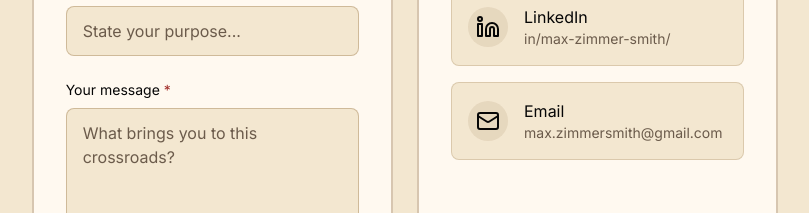
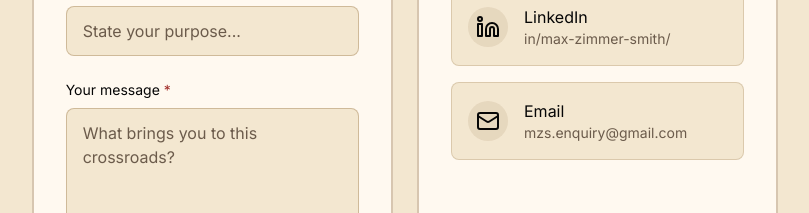
Before and after one commit to maxecution/my-portfolio, a React (Vite) app: page / in a window 1280 px wide. Shown: the part 3760-3973 px from the top of the page, without its empty margins (235-1044 px from the left). Built offline with nearby package versions, Linux system fonts and the light colour scheme.

Commit message:
updated contact data, pulled handles and urls into constants for easy update

```diff
--- a/api/contact.ts
+++ b/api/contact.ts
@@ -3,7 +3,7 @@ import { Redis } from '@upstash/redis';
 import { Resend } from 'resend';
 import crypto from 'crypto';
 
-const ownerEmail: string = 'max.zimmersmith@gmail.com'; // Update to relevant reply-to email
+const ownerEmail: string = 'mzs.enquiry@gmail.com'; // Update to relevant reply-to email
 const resend = new Resend(process.env.RESEND_API_KEY);
 const redis = new Redis({
   url: process.env.KV_REST_API_URL!,
@@ -35,7 +35,7 @@ function isMessageValid(message: string): boolean {
 function getIp(request: VercelRequest): string | undefined {
   const headers = request.headers ?? {};
   const xfwd = headers['x-forwarded-for'];
-  const ip = Array.isArray(xfwd) ? xfwd[0] : xfwd ?? request.socket?.remoteAddress;
+  const ip = Array.isArray(xfwd) ? xfwd[0] : (xfwd ?? request.socket?.remoteAddress);
   return ip?.toString();
 }
 
--- a/src/data/contact/Contact.data.tsx
+++ b/src/data/contact/Contact.data.tsx
@@ -19,7 +19,11 @@ export interface QuickInfoCard {
 }
 
 // this needs to be updated manually in api/contact.ts as well
-export const ownerEmail: string = 'max.zimmersmith@gmail.com';
+const githubHandle = 'maxecution';
+const githubUrl = 'https://github.com/' + githubHandle;
+const linkedinHandle = 'in/max-zimmer-smith/';
+const linkedinUrl = 'https://www.linkedin.com/' + linkedinHandle;
+const ownerEmail: string = 'mzs.enquiry@gmail.com';
 
 export const contactIntro: ContactIntro = {
   sectionHeader: `The sending stone is active. Reach out and let the adventure begin. Share your challenge, your vision, or simply tales from the road, I'm always open to new alliances. Let's forge something extraordinary together.`,
@@ -27,7 +31,7 @@ export const contactIntro: ContactIntro = {
 export const socialLinks: SocialLink[] = [
   {
     name: 'GitHub',
-    handle: '@maxecution',
+    handle: '@' + githubHandle,
     icon: (
       <svg
         xmlns='http://www.w3.org/2000/svg'
@@ -45,12 +49,12 @@ export const socialLinks: SocialLink[] = [
         <path d='M9 18c-4.51 2-5-2-7-2'></path>
       </svg>
     ),
-    url: 'https://github.com/maxecution',
+    url: githubUrl,
     color: 'hover:text-purple-400',
   },
   {
     name: 'LinkedIn',
-    handle: 'in/max-zimmer-smith/',
+    handle: linkedinHandle,
     icon: (
       <svg
         xmlns='http://www.w3.org/2000/svg'
@@ -69,7 +73,7 @@ export const socialLinks: SocialLink[] = [
         <circle cx='4' cy='4' r='2' />
       </svg>
     ),
-    url: 'https://www.linkedin.com/in/max-zimmer-smith/',
+    url: linkedinUrl,
     color: 'hover:text-blue-400',
   },
   {
```
